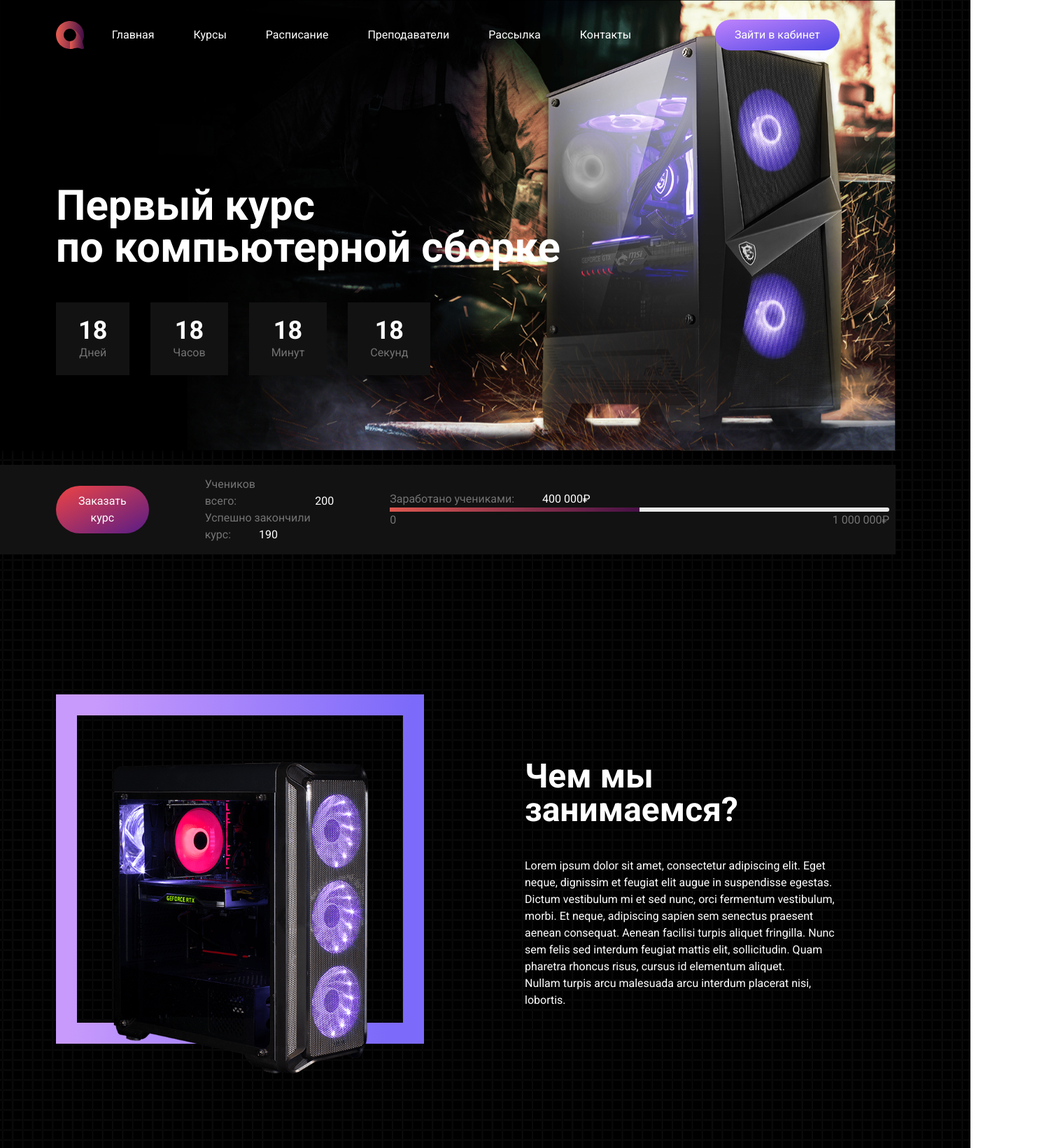
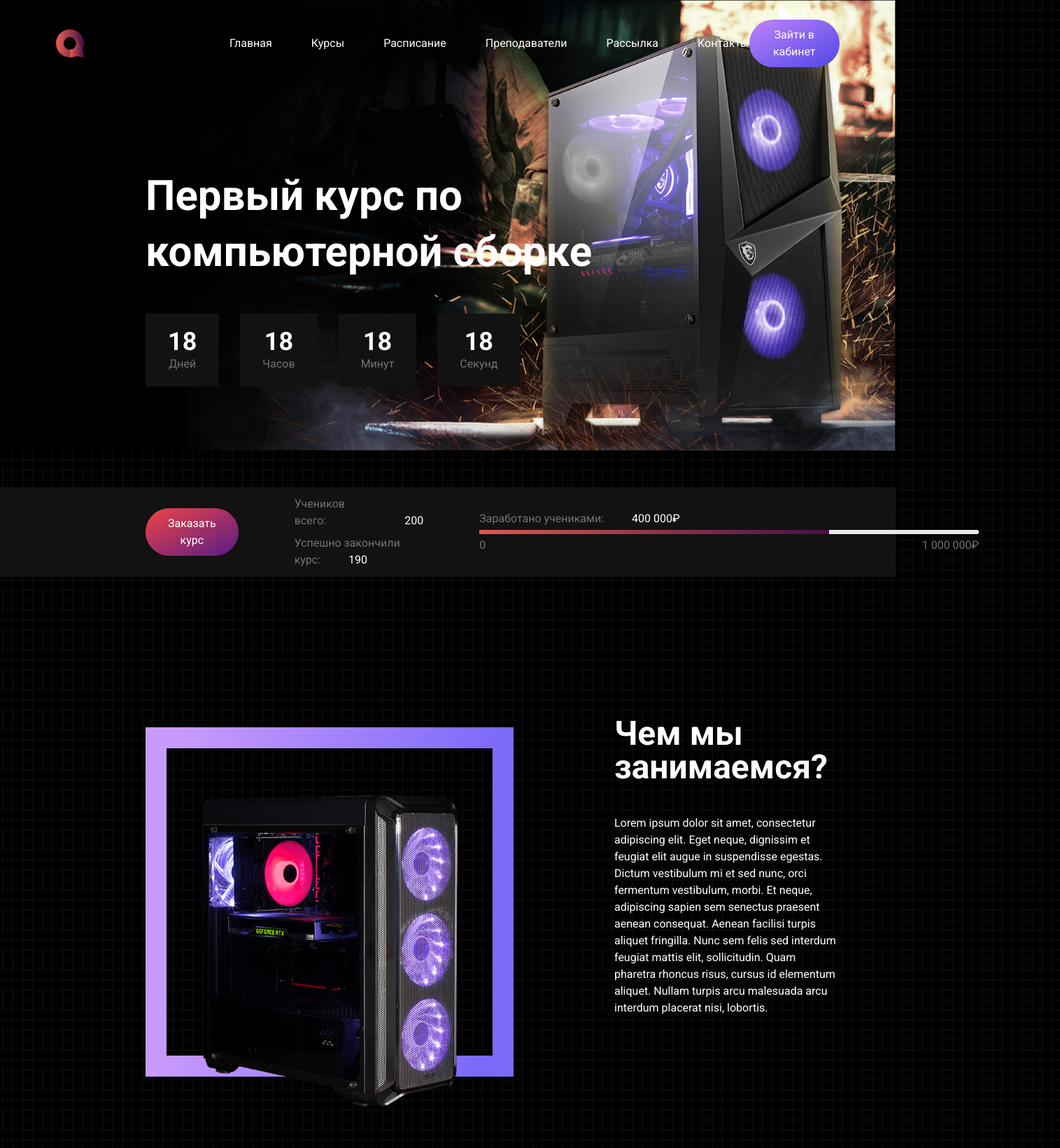
Before and after one commit to sh0rk1n/introductory-practice-university, a React (Create React App) app: page / in a window 1280 px wide. Shown: the top 1640 px of the page at 70% size, 1515 px wide, since content can reach past the window. Built offline with nearby package versions, Linux system fonts and the light colour scheme.

Commit message:
Minor edits, non-adaptive version

```diff
--- a/src/App.js
+++ b/src/App.js
@@ -1,5 +1,4 @@
  // ToDoo: 1. Сделать адаптив
- //         2. Подправить кнопку в header
  //         3. Подправить косяк в teachers
  //         4. Прописать атрибут в img, чтобы нельзя было копировать изображение
  //         5. Сделать везде cursor: pointer
@@ -10,12 +9,12 @@
 
 function App() {
   return (
-    <div className="wrapper max-2xl my-0 mx-auto text-base text-white ">
+    <div className="wrapper my-0 mx-auto text-base text-white ">
       <div className="hero">
-        <header className="flex items-center justify-between  max-w-1760 pt-7 pb-48 px-20">
+        <header className="flex items-center justify-between pt-7 pb-36 px-20">
           <img width={40} height={40} src="/img/logo.svg" alt="Logo"/>
           <nav>
-            <ul className="flex">
+            <ul className="flex ml-52 ">
               <li>Главная</li>
               <li>Курсы</li>
               <li>Расписание</li>
@@ -24,10 +23,10 @@ function App() {
               <li>Контакты</li>
             </ul>
           </nav>
-          <button className="ml-20 px-7 py-2.5 bg-gradient-to-br from-purple-400 to-indigo-600 rounded-full	">Зайти в кабинет</button>
+          <button className=" px-5 py-2.5 bg-gradient-to-br from-purple-400 to-indigo-600 rounded-full	">Зайти в кабинет</button>
         </header>
-        <div className="px-20">
-          <h1 className="text-6xl	font-bold">Первый курс <br/> по компьютерной сборке</h1>
+        <div className="px-20 ml-32">
+          <h1 className="text-6xl	font-bold max-w-2xl leading-[5rem] ">Первый курс по компьютерной сборке</h1>
           <div className='timer flex items-center text-center mt-12'>
             <div className="py-5 px-8 bg-[#121212]">
               <h5 className="text-4xl font-bold">18</h5>
@@ -47,11 +46,10 @@ function App() {
             </div>
           </div>
         </div>
-        <div className="">
-          <div className="hero-bottom flex bg-[#121212] max-w-full h-32 mt-32  content-center items-center px-20">
-            <button className="bg-gradient-to-br from-red-500 to-purple-900 py-2.5 px-8 rounded-full mr-20">Заказать курс</button>
+          <div className="hero-bottom flex bg-[#121212] max-w-full h-32 mt-36  content-center items-center ">
+            <button className="ml-52 bg-gradient-to-br from-red-500 to-purple-900 py-2.5 px-8 rounded-full mr-20">Заказать курс</button>
             <div className="mr-20">
-              <p className="text-neutral-500">
+              <p className="text-neutral-500 mb-2">
                 Учеников всего:
                 <span className="text-white ml-28">200</span>
               </p>
@@ -62,14 +60,14 @@ function App() {
             </div>
 
             <div className="flex text-neutral-500 flex-col ">
-              <p>
+              <p className="mb-1">
                 Заработано учениками:
                 <span className="text-white ml-10">
               400 000&#8381;
               </span>
               </p>
-              <div className="progress">
-                <div style={{width: '50%'}} className="progress__inner"></div>
+              <div className="progress mb-1">
+                <div style={{width: '70%'}} className="progress__inner"></div>
               </div>
 
               <div className="flex justify-between">
@@ -79,18 +77,17 @@ function App() {
               </div>
             </div>
           </div>
+      </div>
+
+      <div className="about flex items-center px-20  ml-32 mb-48 ">
+        <img src="/img/pc-block.svg" alt=""/>
+        <div className=" ml-36 mb-36 content-center ">
+          <h2 className="text-5xl font-bold mb-11">Чем мы занимаемся?</h2>
+          <p className="max-w-screen-sm">Lorem ipsum dolor sit amet, consectetur adipiscing elit. Eget neque, dignissim et feugiat elit augue in suspendisse egestas. Dictum vestibulum mi et sed nunc, orci fermentum vestibulum, morbi. Et neque, adipiscing sapien sem senectus praesent aenean consequat. Aenean facilisi turpis aliquet fringilla. Nunc sem felis sed interdum feugiat mattis elit, sollicitudin. Quam pharetra rhoncus risus, cursus id elementum aliquet. Nullam turpis arcu malesuada arcu interdum placerat nisi, lobortis. </p>
         </div>
       </div>
 
-      <div className="about flex items-center px-20 mb-48 ">
-        <img src="/img/pc-block.svg" alt=""/>
-        <div className=" ml-36 content-center">
-          <h2 className="text-5xl font-bold mb-11">Чем мы занимаемся?</h2>
-          <p>Lorem ipsum dolor sit amet, consectetur adipiscing elit. Eget neque, dignissim et feugiat elit augue in suspendisse egestas. Dictum vestibulum mi et sed nunc, orci fermentum vestibulum, morbi. Et neque, adipiscing sapien sem senectus praesent aenean consequat. Aenean facilisi turpis aliquet fringilla. Nunc sem felis sed interdum feugiat mattis elit, sollicitudin. Quam pharetra rhoncus risus, cursus id elementum aliquet. <br/> Nullam turpis arcu malesuada arcu interdum placerat nisi, lobortis. </p>
-        </div>
-      </div>
-
-      <div className="start px-20 mb-48">
+      <div className="start px-20 ml-32 mb-48">
         <div className="flex items-center text-center">
           <img width={70} height={45} src="/img/logo/start.svg" alt=""/>
           <h2 className="text-5xl font-bold ml-12 ">Быстрый старт</h2>
@@ -125,33 +122,36 @@ function App() {
         </div>
       </div>
 
-      <div className="advantages  px-20 mb-48 ">
+      <div className="advantages flex flex-col items-center px-20 mb-48 mr-14 ">
         <h2 className="text-5xl font-bold mb-28 text-center">Получите профессию прямо сейчас</h2>
-        <div className="flex text-center items-center">
+        <div className="flex text-center items-center ml-14">
           <div className="flex flex-col items-center mr-20">
             <img width={100} height={100} className="mb-11" src="/img/icons/pc.svg" alt=""/>
             <h3 className="text-2xl font-medium mb-7">Только практические <br/> навыки в работе</h3>
-            <p className="text-neutral-500">Lorem ipsum dolor sit amet, consectetur adipiscing elit. Netus eget velit
-              quisque accumsan amet tortor. Velit, volutpat egestas fringilla mi porttitor tempus.</p>
+            <p className="text-neutral-500 max-w-[358px]">Lorem ipsum dolor sit amet, consectetur adipiscing elit. Netus
+              eget velit quisque accumsan amet tortor. Velit, volutpat egestas fringilla mi porttitor tempus. Placerat
+              dui.</p>
+
           </div>
 
           <div className="flex flex-col items-center mr-20">
             <img width={100} height={100} className="mb-11" src="/img/icons/flash.svg" alt=""/>
             <h3 className="text-2xl font-medium mb-7">Работа на самом <br/>современном оборудовании</h3>
-            <p className="text-neutral-500">Lorem ipsum dolor sit amet, consectetur adipiscing elit. Netus eget velit
-              quisque accumsan amet tortor. Velit, volutpat egestas fringilla mi porttitor tempus.</p>
+            <p className="text-neutral-500 max-w-[358px]">Lorem ipsum dolor sit amet, consectetur adipiscing elit. Netus
+              eget velit quisque accumsan amet tortor. Velit, volutpat egestas fringilla mi porttitor tempus. Placerat
+              dui.</p>
+
           </div>
 
           <div className="flex flex-col items-center">
             <img width={100} height={100} className="mb-11" src="/img/icons/usb.svg" alt=""/>
             <h3 className="text-2xl font-medium mb-7">Сертификация <br/> по окончании обучения</h3>
-            <p className="text-neutral-500">Lorem ipsum dolor sit amet, consectetur adipiscing elit. Netus eget velit
-              quisque accumsan amet tortor. Velit, volutpat egestas fringilla mi porttitor tempus.</p>
+            <p className="text-neutral-500 max-w-[358px]">Lorem ipsum dolor sit amet, consectetur adipiscing elit. Netus eget velit quisque accumsan amet tortor. Velit, volutpat egestas fringilla mi porttitor tempus. Placerat dui.</p>
           </div>
         </div>
       </div>
 
-      <div className="partners px-20 mb-48">
+      <div className="partners px-20 ml-32 mb-48">
 
         <div className="flex items-center text-center">
           <img width={70} height={45} src="/img/logo/partners.svg" alt=""/>
@@ -229,7 +229,7 @@ function App() {
         </div>
       </div>
 
-      <div className="teachers px-20 mb-48">
+      <div className="teachers px-20 ml-32 mb-48">
         <div className="flex items-center">
           <img src="/img/logo/teachers.svg" alt=""/>
           <h2 className="text-5xl font-bold ml-12 ">Ваши преподаватели</h2>
--- a/src/index.css
+++ b/src/index.css
@@ -1,7 +1,6 @@
 @tailwind base;
 @tailwind components;
 @tailwind utilities;
-
 * {
     font-family: "Roboto",  system-ui;
 }
@@ -9,22 +8,29 @@
 body {
     background: url("bgc.svg");
     overflow-x: hidden;
+  /*  zoom: 90%; */
 }
+.wrapper {
+    width: 100vw;
+    max-width: 1920px;
+    .hero {
+        background: url("hero-bgc.svg") no-repeat top;
+        background-size: 100% auto;
+        margin-bottom: 200px;
 
-.hero {
-    background: url("hero-bgc.svg") no-repeat top ;
-    background-size: 100% auto;
-    margin-bottom:200px;
         header {
             li:not(:last-child) {
                 margin-right: 56px;
             }
+
         }
+
         .timer {
-       div:not(:last-child){
+            div:not(:last-child) {
                 margin-right: 30px;
             }
         }
+
         .progress {
             width: 714px;
             height: 6px;
@@ -35,13 +41,14 @@ body {
                 height: 100%;
                 width: 80%;
                 transition: all 0.3s ease-in-out;
-            background: linear-gradient(141deg, #df5950 0%, #451046 100%);        }
+                background: linear-gradient(141deg, #df5950 0%, #451046 100%);
+            }
         }
     }
 
     .start {
-    span:not(:last-child){
-        margin-right:240px;
+        span:not(:last-child) {
+            margin-right: 250px;
         }
     }
 
@@ -51,39 +58,47 @@ body {
                 padding-bottom: 1.5rem;
             }
         }
+
         .col-logo {
             img {
-            padding: 1.5rem  4rem 0 4rem;
+                padding: 1.5rem 4rem 0 4rem;
             }
+
             img:not(:last-child) {
                 border-right-width: 1px;
                 border-color: rgb(68 64 60);
             }
         }
     }
+
     .program {
         .week {
             max-width: 34rem;
             position: relative;
+
             p {
-            margin:0 0 1em 0;
+                margin: 0 0 1em 0;
                 opacity: 0.5;
             }
+
             h4 {
-            margin:0;
+                margin: 0;
             }
+
             &:nth-child(even) {
                 text-align: left;
-            padding-left:4rem;
+                padding-left: 4rem;
                 border-left: 5px solid #c89afc;
                 transform: translateX(17em);
             }
+
             &:nth-child(odd) {
                 text-align: right;
                 border-right: 5px solid #c89afc;
-            padding-right:4rem;
+                padding-right: 4rem;
                 transform: translateX(-16.7rem);
             }
+
             &:nth-child(even)::before,
             &:nth-child(odd)::before {
                 content: "";
@@ -91,37 +106,39 @@ body {
                 width: 40px;
                 height: 1px;
                 position: absolute;
-            top:50%;
+                top: 50%;
                 transform: translateY(-50%);
                 opacity: 0.3;
             }
+
             &:nth-child(even)::before {
-            left:0;
+                left: 0;
             }
+
             &:nth-child(odd)::before {
-            right:0;
+                right: 0;
             }
 
             &:nth-child(even) div::before,
             &:nth-child(odd) div::before {
                 content: '';
                 background: #fff;
-            box-shadow: 0 0 0.5em  #7c6afa;
+                box-shadow: 0 0 0.5em #7c6afa;
                 width: 0.7rem;
                 height: 0.7rem;
                 position: absolute;
-            top:50%;
+                top: 50%;
                 transform: translateY(-50%);
                 border-radius: 50%;
             }
+
             &:nth-child(even) div::before {
                 left: -0.5rem;
             }
+
             &:nth-child(odd) div::before {
                 right: -0.5rem;
             }
         }
     }
-.teachers {
-
 }
```
Lines whose indentation alone changed are shown as unchanged.
